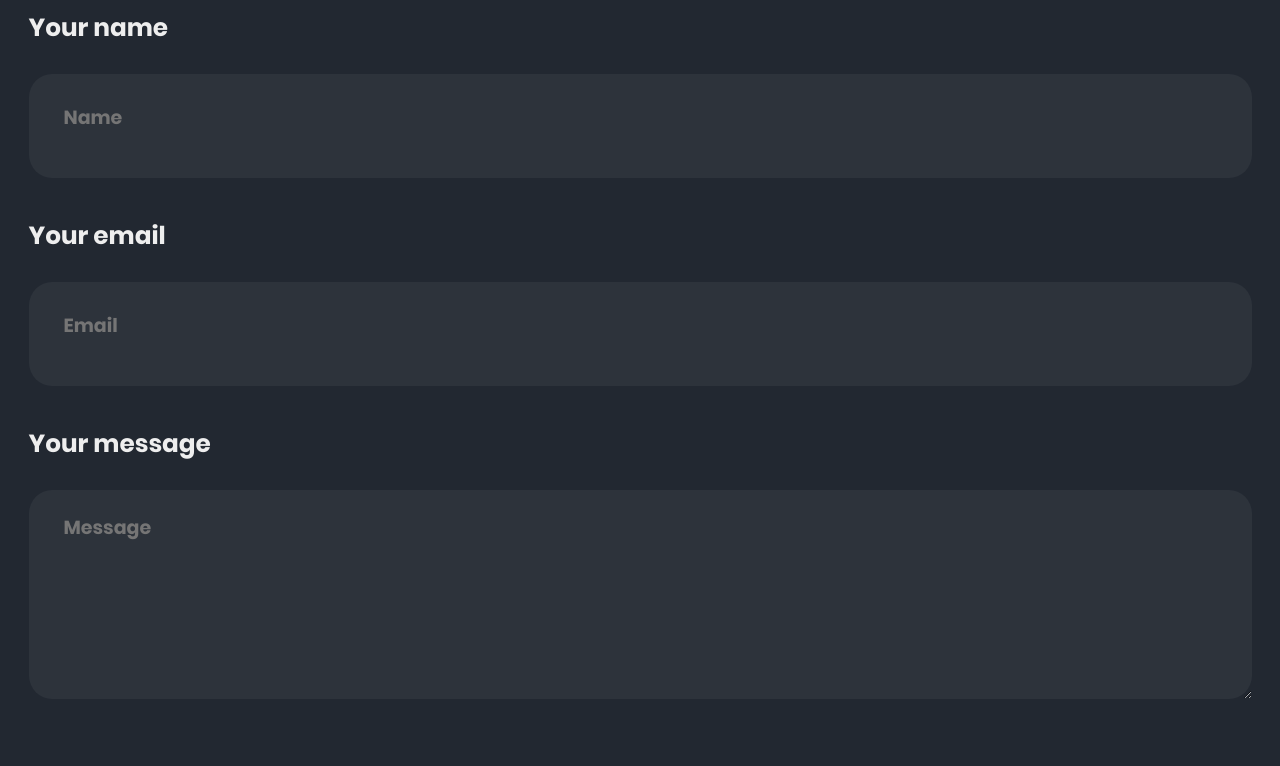
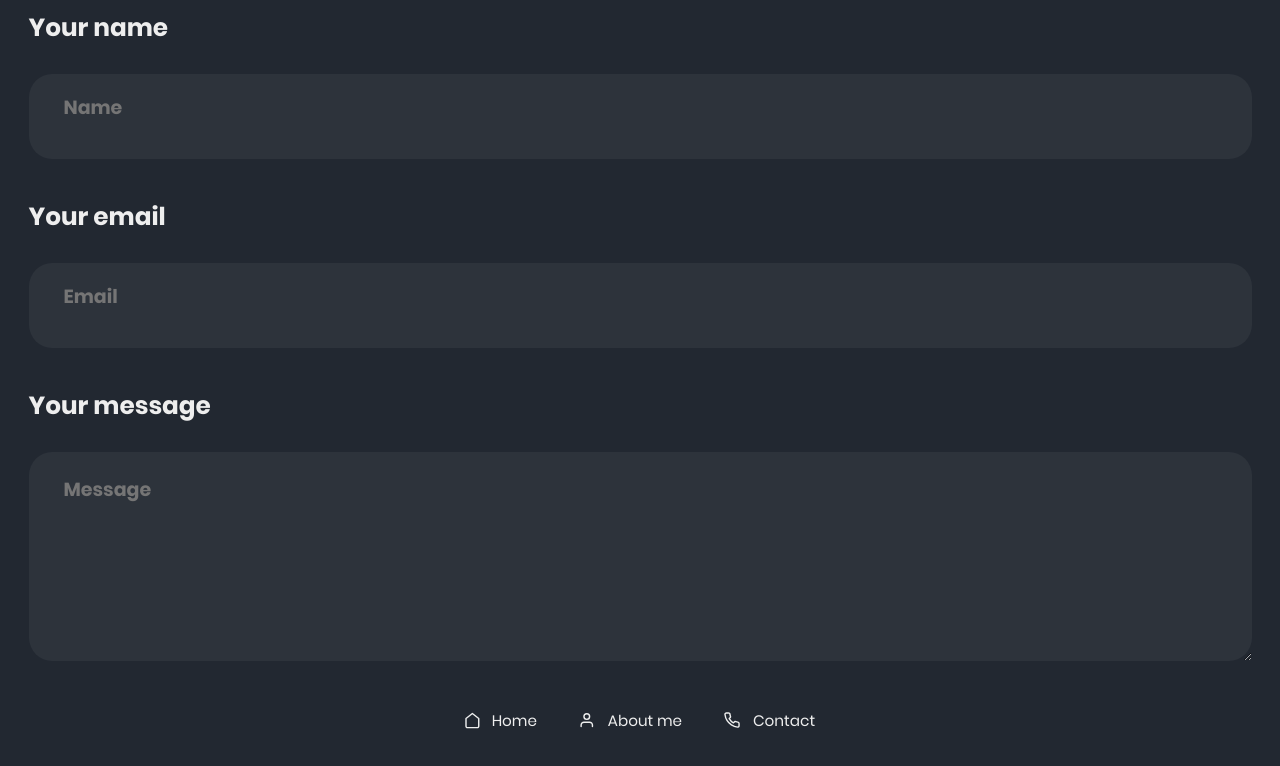
Before and after one commit to RaheemNadeem/abdul_dev_portfolio, a PHP site: page / in a window 1280 px wide. Shown: the part 4964-5730 px from the top of the page. Before the commit the page ends 5662 px from the top, so only its background shows below. Run offline with PHP 8.4, Linux system fonts and the light colour scheme.

Commit message:
added footer section

```diff
--- a/index.html
+++ b/index.html
@@ -81,6 +81,31 @@
             <label for="name">Your message</label>
             <textarea name="message" id="" cols="30" rows="5" placeholder="Message"></textarea>
         </section>
+
+        <footer class="footer-section">
+            <div class="footer-nav">
+                <div class="footer-nav-link">
+                    <img src="Images/home-icon.svg" alt="">
+                    <p>Home</p>
+                </div>
+                <div class="footer-nav-link">
+                    <img src="Images/user.svg" alt="">
+                    <p>About me</p>
+                </div>
+                <div class="footer-nav-link">
+                    <img src="Images/phone.svg" alt="">
+                    <p>Contact</p>
+                </div>
+            </div>
+
+            <div class="social-links">
+                <img src="Images/facebook.svg" alt="" class="social-link">
+                <img src="Images/instagram.svg" alt="" class="social-link">
+                <img src="Images/twitter.svg" alt="" class="social-link">
+                <img src="Images/youtube.svg" alt="" class="social-link">
+            </div>
+            <p>Terms of Service - Privacy Policy</p>
+        </footer>
     </div>
 </body>
 </html>
--- a/style.css
+++ b/style.css
@@ -173,7 +173,7 @@ border-bottom: 1px solid rgba(238, 238, 238, 0.1);
 }
 
 .contact-section input,textarea{
-    height: 5.46rem;
+    height: 4.46rem;
     background-color: rgba(57, 62, 70, 0.5);
     color: rgba(238, 238, 238, 0.5);
     font-family: poppins-bold;
@@ -194,6 +194,64 @@ border-bottom: 1px solid rgba(238, 238, 238, 0.1);
 
 .contact-section textarea{
     height: unset;
+}
+
+.footer-section{
+    display: flex;
+    justify-content: center;
+    flex-direction: column;
+    align-items: center;
+}
+
+.footer-nav-link{
+    display: flex;
+    flex-direction: row;
+    cursor: pointer;
+    border:1px solid transparent;
+    padding-bottom: 0.2rem;
+}
+
+.footer-nav-link:hover{
+    border-bottom: 1px solid rgba(238, 238, 238, 1);
+    transition: all .8s;
+}
+
+.footer-nav-link > p{
+    font-size: 0.8rem;
+    color:rgba(238, 238, 238, 1);
+    font-family: poppins;
+    margin-left: 0.62rem;
+}
+
+.footer-nav-link:nth-child(even){
+    margin:0 2.06rem;
+}
+
+.footer-nav{
+    display: flex;
+}
+
+.social-link:nth-child(2){
+    margin:0 1rem;
+}
+
+.social-link:nth-child(4){
+    margin-left: 1rem;
+}
+
+.social-links{
+    margin-top: 1.68rem;
+    margin-bottom: 4.37rem;
+}
+
+.social-link{
+    cursor: pointer;
+}
+
+.footer-section > p {
+    font-size: 1rem;
+    font-family: poppins;
+    color:rgba(238, 238, 238, 0.75);
 }
 
 @media (max-width: 399px) {
```
Also changed, not shown: Images/facebook.svg (added), Images/home-icon.svg (added), Images/instagram.svg (added), Images/phone.svg (added), Images/twitter.svg (added), Images/user.svg (added), Images/youtube.svg (added).
